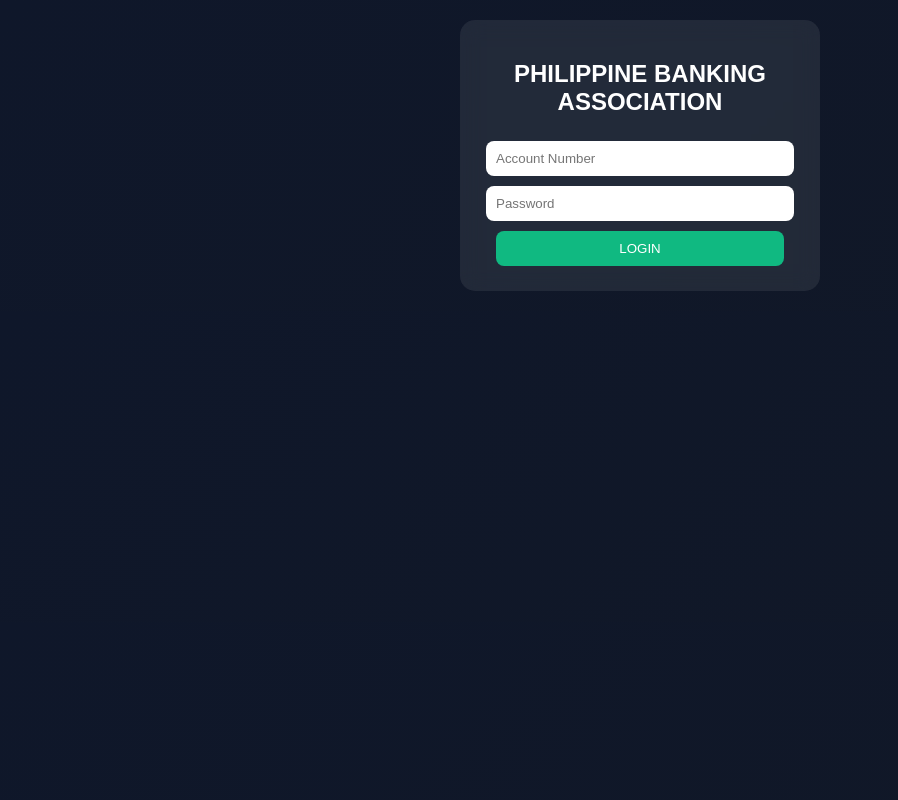
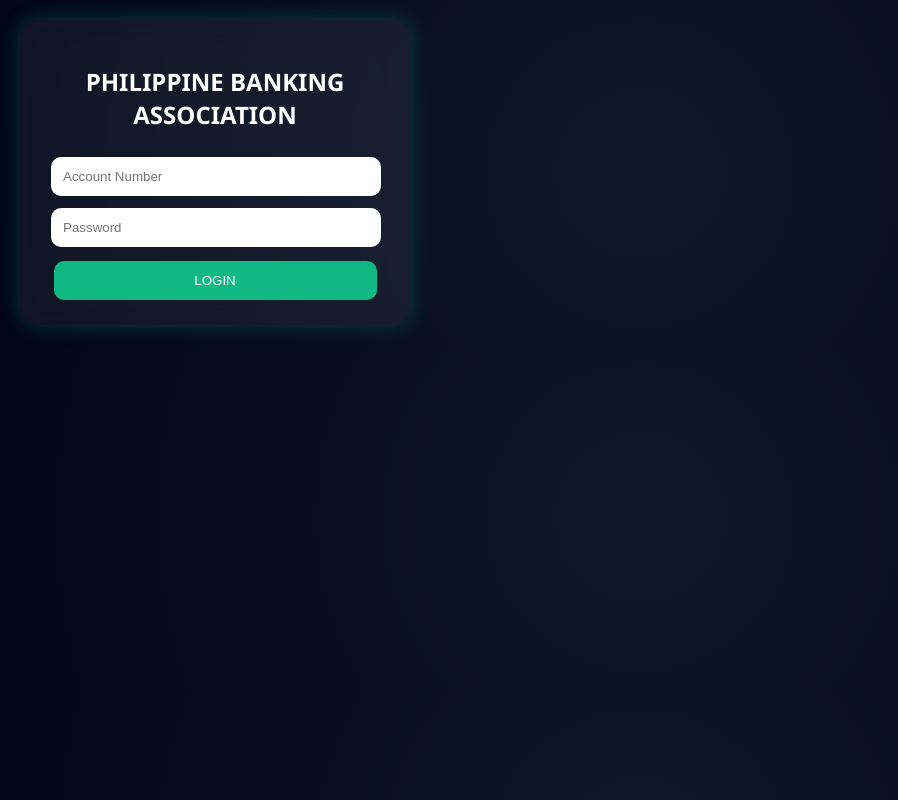
Before and after one commit to Gamecrit2345/PHILIPPINE-BANK-PRIVATE, a plain HTML site: page index.html in a window 1280 px wide. Shown: the whole page, without its empty margins (0-898 px from the left). Drawn offline with Linux system fonts and the light colour scheme.

Commit message:
Update styles for body, card, and buttons

```diff
--- a/style.css
+++ b/style.css
@@ -1,45 +1,83 @@
 body {
   margin: 0;
-  font-family: Arial;
-  background: linear-gradient(135deg,#0f172a,#111827);
+  font-family: "Segoe UI", sans-serif;
+  background: radial-gradient(circle,#0f172a,#020617);
   color: white;
 }
 
-.container {
+/* LOGIN CARD */
+.card {
+  background: rgba(255,255,255,0.06);
+  padding: 25px;
+  border-radius: 18px;
+  width: 340px;
   text-align: center;
-  padding: 20px;
+  backdrop-filter: blur(15px);
+  box-shadow: 0 0 20px rgba(16,185,129,0.3);
 }
 
-.card {
-  background: rgba(255,255,255,0.08);
-  padding: 20px;
-  border-radius: 15px;
-  width: 320px;
-  margin: auto;
-  backdrop-filter: blur(10px);
-}
-
-input, button {
+input {
   width: 90%;
-  padding: 10px;
-  margin: 5px;
-  border-radius: 8px;
+  padding: 12px;
+  margin: 6px;
+  border-radius: 10px;
   border: none;
 }
 
 button {
+  width: 95%;
+  padding: 12px;
+  margin-top: 8px;
+  border: none;
+  border-radius: 10px;
   background: #10b981;
   color: white;
   cursor: pointer;
+  transition: 0.2s;
+}
+
+button:hover {
+  transform: scale(1.03);
+  background: #059669;
+}
+
+/* TOP BAR */
+.topbar {
+  display:flex;
+  justify-content:space-between;
+  padding:15px;
+  background:#0b1220;
+}
+
+/* DASHBOARD LAYOUT */
+.container {
+  padding: 20px;
+  text-align:center;
 }
 
 /* LOADING */
 #loading {
-  display: none;
+  display:none;
+  position:fixed;
+  inset:0;
+  background: rgba(0,0,0,0.95);
+  justify-content:center;
+  align-items:center;
+  flex-direction:column;
+}
+
+/* TOAST */
+.toast {
   position: fixed;
-  inset: 0;
-  background: rgba(0,0,0,0.95);
-  justify-content: center;
-  align-items: center;
-  flex-direction: column;
+  bottom: 20px;
+  right: 20px;
+  background: #10b981;
+  padding: 12px 18px;
+  border-radius: 10px;
+  animation: fade 0.3s ease;
 }
+
+@keyframes fade {
+  from { opacity: 0; transform: translateY(10px); }
+  to { opacity: 1; transform: translateY(0); }
+}
```
